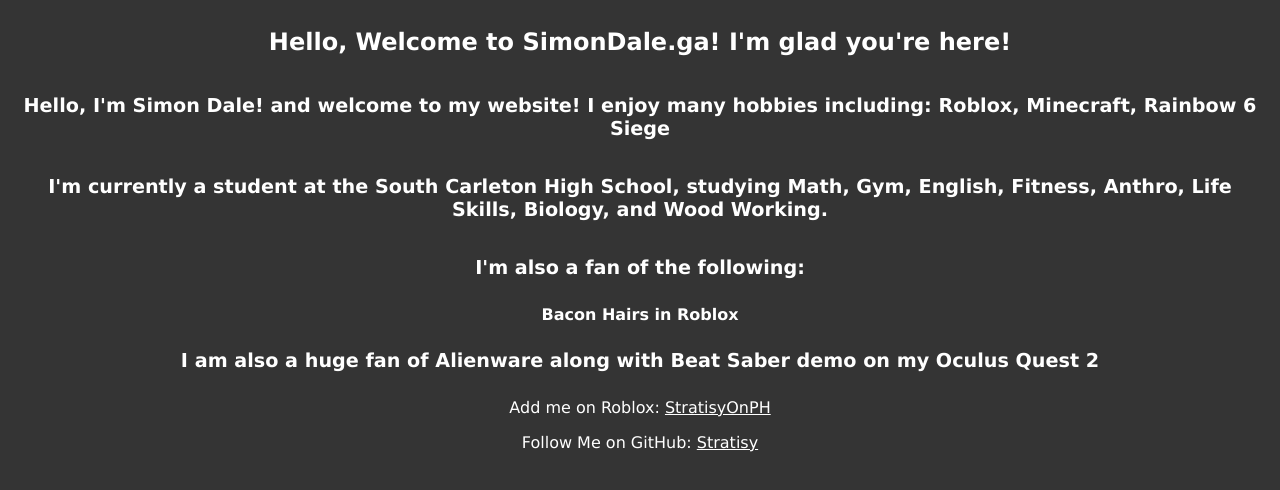
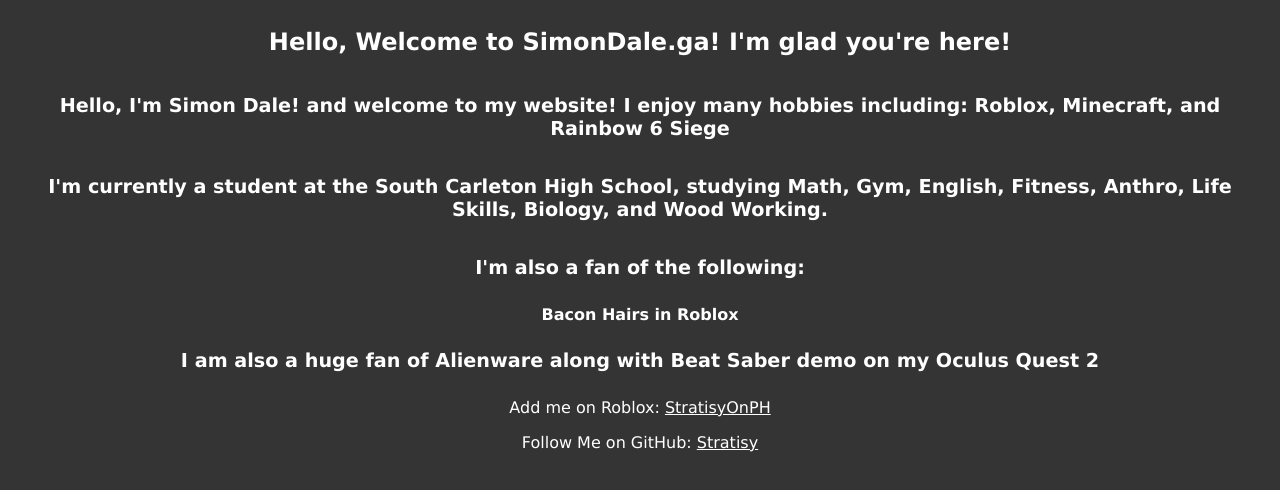
Before and after one commit to Stratisy/Stratisy.github.io, a plain HTML site: page index.html in a window 1280 px wide. Drawn offline with Linux system fonts and the light colour scheme.

Commit message:
Update index.html

```diff
--- a/index.html
+++ b/index.html
@@ -9,7 +9,7 @@
 </head>
 <body>
     <h1>Hello, Welcome to SimonDale.ga! I'm glad you're here!</h1>
-    <h2>Hello, I'm Simon Dale! and welcome to my website! I enjoy many hobbies including: Roblox, Minecraft, Rainbow 6 Siege</h2>
+    <h2>Hello, I'm Simon Dale! and welcome to my website! I enjoy many hobbies including: Roblox, Minecraft, and Rainbow 6 Siege</h2>
     <h2>I'm currently a student at the South Carleton High School, studying Math, Gym, English, Fitness, Anthro, Life Skills, Biology, and Wood Working.</h2>
     <h2>I'm also a fan of the following:</h2>
     <h3>
```
